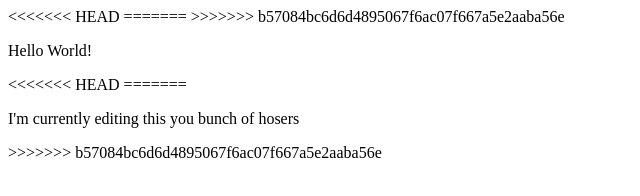
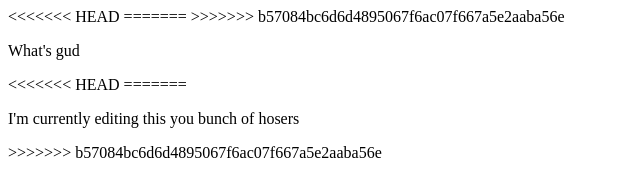
Before and after one commit to jamesyi/nov19, a plain HTML site: page index.html in a window 1280 px wide. Shown: the full height of the page, 0-640 px from the left. Drawn offline with Linux system fonts and the light colour scheme.

Commit message:
Update index.html

```diff
--- a/index.html
+++ b/index.html
@@ -10,7 +10,7 @@
 </head>
 <body>
 
-<p>Hello World!</p>
+<p>What's gud</p>
 <<<<<<< HEAD
 
 
```
